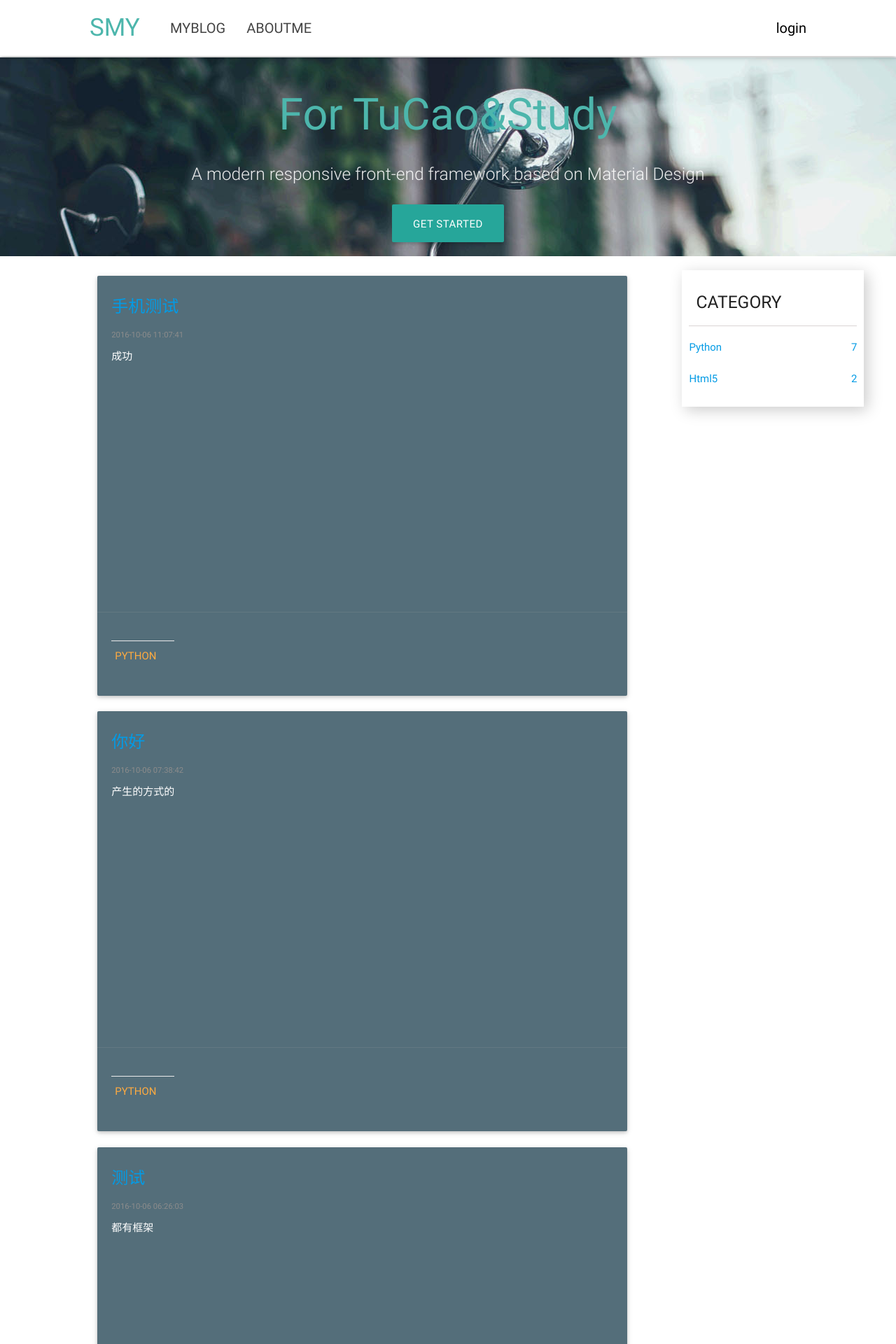
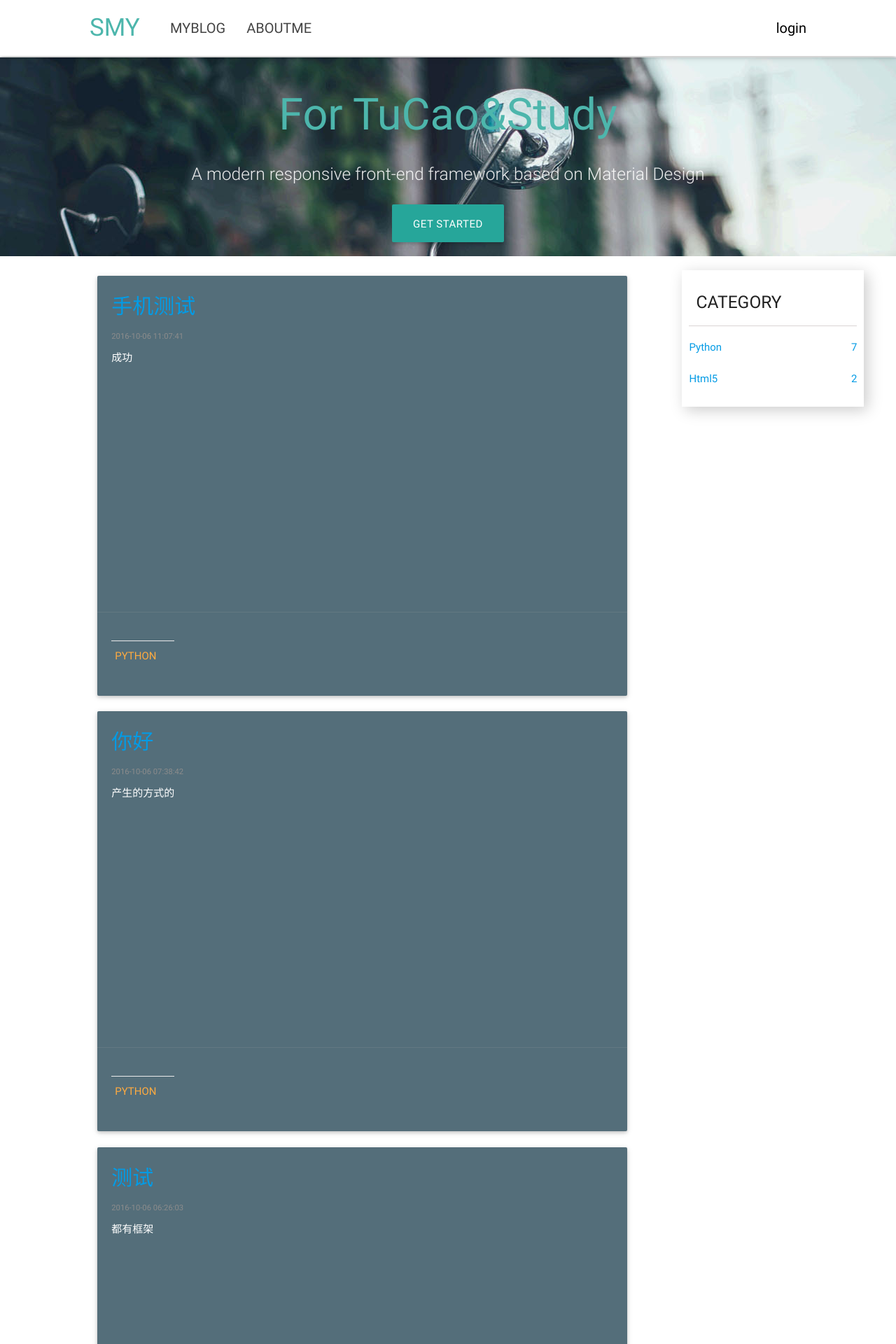
Before and after one commit to dream-yao/myblog, a Flask app: page / in a window 1280 px wide. Shown: the top 1920 px of the page at 70% size. Run offline with Flask 2, Linux system fonts and the light colour scheme; data comes from the database, SQL or seed files in the repository; some libraries are stand-ins or nearby versions.

Commit message:
some style

```diff
--- a/smy/app/templates/_posts.html
+++ b/smy/app/templates/_posts.html
@@ -2,7 +2,7 @@
 <div class="col s9 m4 post" style="width: 70%;">
     <div class="card blue-grey darken-1 card-post" style="">
         <div class="card-content white-text" style="height:80%;">
-            <span class="card-title"><a href="{{url_for('main.post', id=post.id)}}">{{ post.title }}</a>
+         <span class="card-title"><a href="{{url_for('main.post', id=post.id)}}" style="font-size:30px;">{{ post.title }}</a>
             </span>
             <p><small><span class="glyphicon glyphicon-calendar" aria-hidden="true"></span><span style="color:#8C8C8C;">{{ post.timestamp }}</span></small>
             </p>
```
